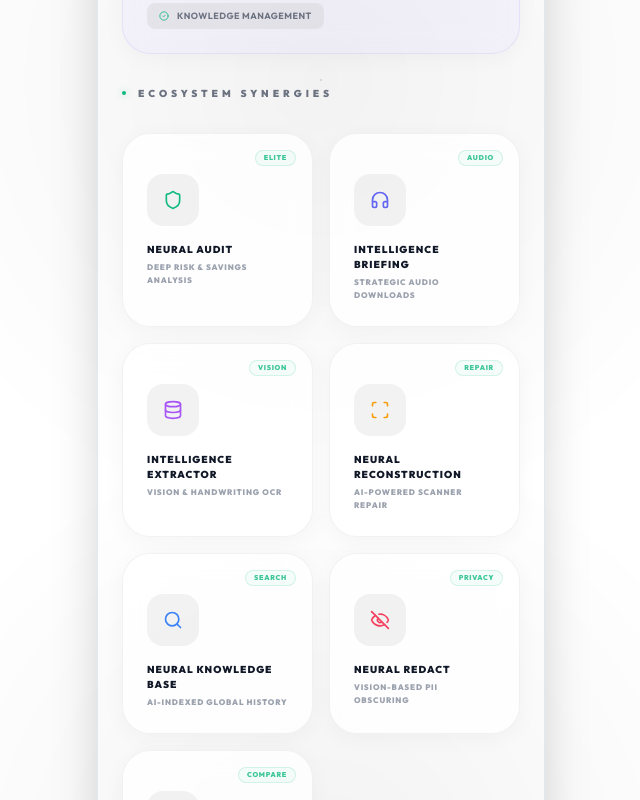
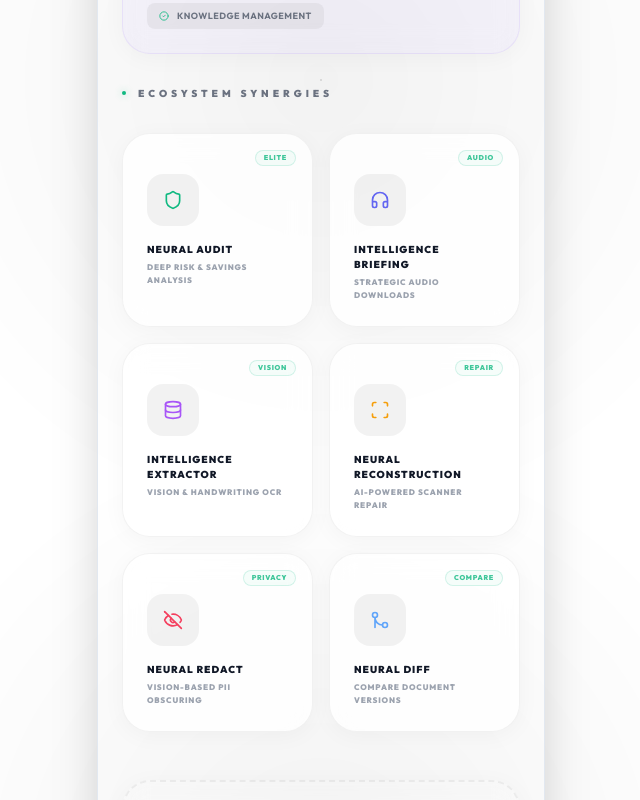
Before and after one commit to SKYDARTIST/pdf-tools-pro, a React (Vite) app: page /#/ag-workspace in a window 1280 px wide. Shown: the part 1120-1920 px from the top of the page, without its empty margins (319-959 px from the left). Built offline with nearby package versions, Linux system fonts and the light colour scheme.

Commit message:
Removed Neural Knowledge Base card - Streamlined workspace to focus on core features for v1.0 launch

```diff
--- a/screens/AntiGravityWorkspace.tsx
+++ b/screens/AntiGravityWorkspace.tsx
@@ -476,14 +476,6 @@ const AntiGravityWorkspace: React.FC = () => {
               tag: "REPAIR"
             },
             {
-              title: "Neural Knowledge Base",
-              desc: "AI-indexed global history",
-              icon: Search,
-              path: "/my-files",
-              color: "text-blue-500",
-              tag: "SEARCH"
-            },
-            {
               title: "Neural Redact",
               desc: "Vision-based PII obscuring",
               icon: EyeOff,
```
